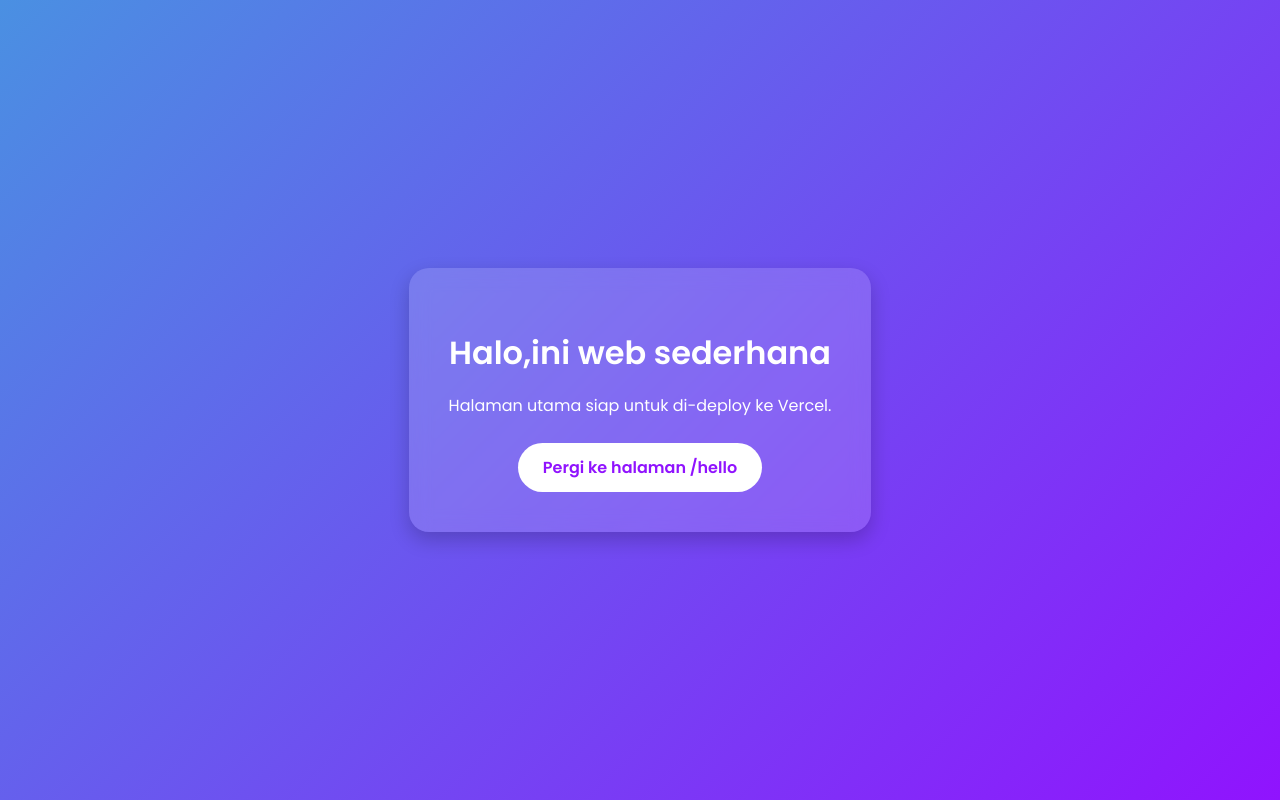
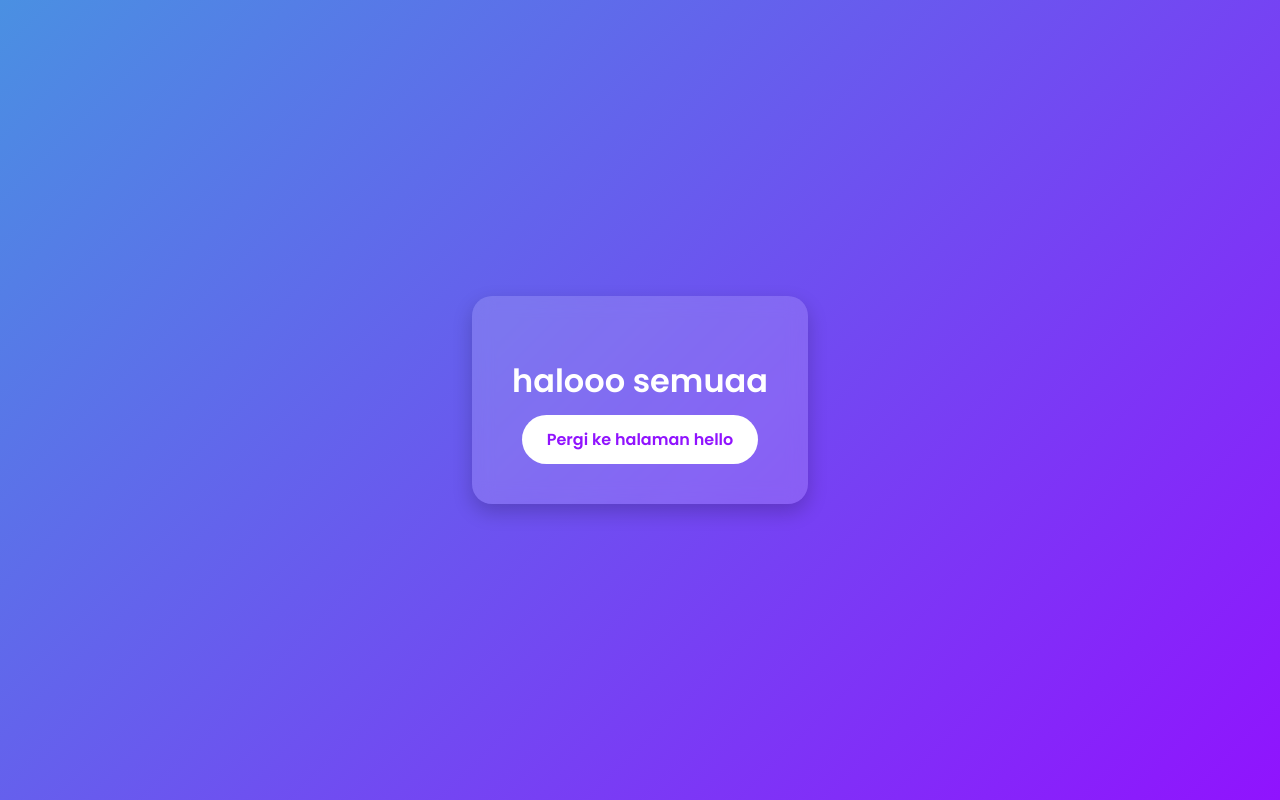
Before and after one commit to dyhdwiindhichsnti-max/web-vercel-demo, a plain HTML site: page index.html in a window 1280 px wide. Drawn offline with Linux system fonts and the light colour scheme.

Commit message:
Update index.html

```diff
--- a/index.html
+++ b/index.html
@@ -67,9 +67,8 @@
 
 <body>
   <div class="card">
-    <h1>Halo,ini web sederhana </h1>
-    <p>Halaman utama siap untuk di-deploy ke Vercel.</p>
-    <a href="/hello.html">Pergi ke halaman /hello</a>
+    <h1>halooo semuaa </h1>
+    <a href="/hello.html">Pergi ke halaman hello</a>
   </div>
 </body>
 </html>
```
